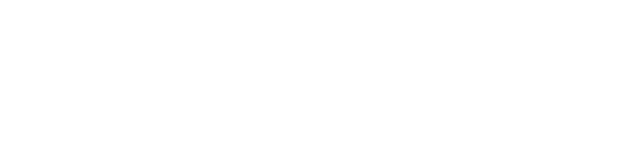
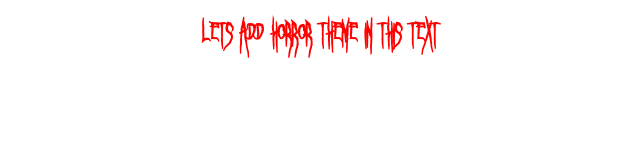
Before and after one commit to LaxmanGhimire7/cohort2, a plain HTML site: page index.html in a window 1280 px wide. Shown: the whole page, without its empty margins (320-960 px from the left). Drawn offline with Linux system fonts and the light colour scheme.

Commit message:
font-download from web

```diff
--- a/index.html
+++ b/index.html
@@ -4,8 +4,11 @@
     <meta charset="UTF-8">
     <meta name="viewport" content="width=device-width, initial-scale=1.0">
     <title>Html+css</title>
+    <link rel="stylesheet" href="style.css">
 </head>
 <body>
 
+    <h1>Lets add Horror theme in this text</h1>
+
 </body>
 </html>
--- a/style.css
+++ b/style.css
@@ -0,0 +1,24 @@
+@font-face {
+    font-family: horror;
+    src: url(./Ghastly\ Panic.ttf);
+}
+
+
+*{
+    margin: 0;
+    padding: 0;
+    box-sizing: border-box;
+}
+
+html,body{
+    height: 100%;
+    width: 100%;
+}
+
+h1{
+    font-size: 30px;
+    padding: 20px;
+    text-align: center;
+    font-family: horror;
+    color: red;
+}
```
Also changed, not shown: Ghastly Panic.ttf (added).
